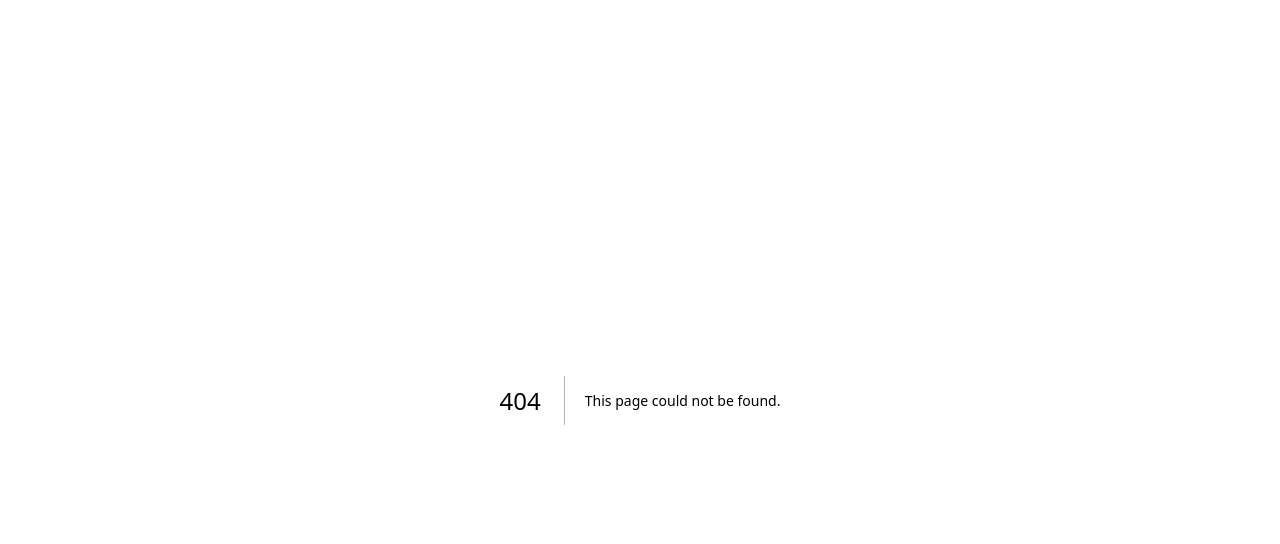
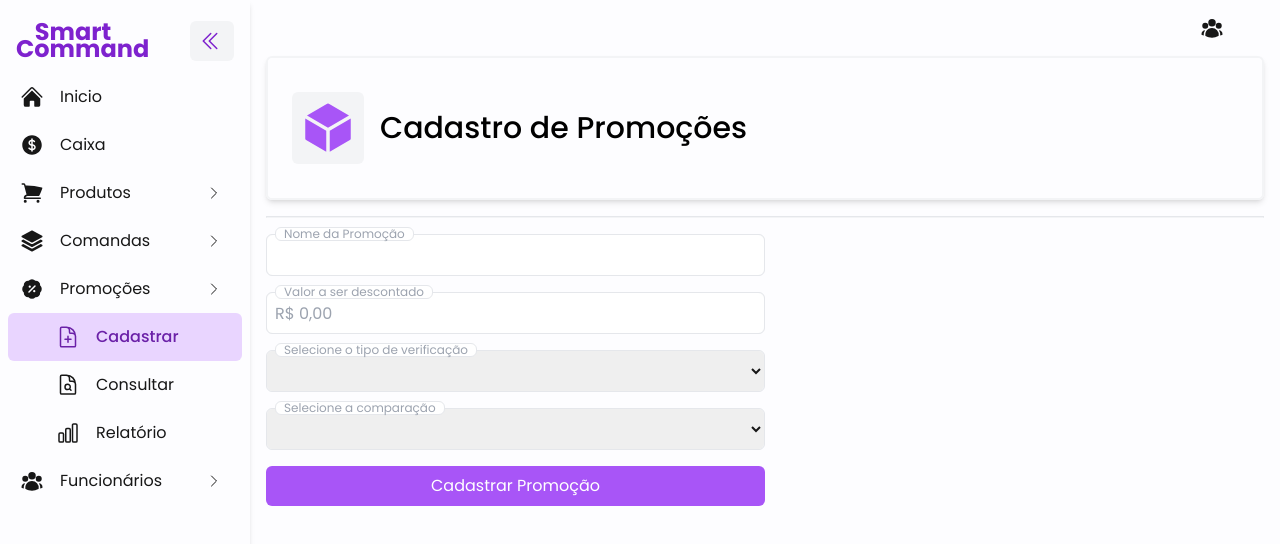
Before and after one commit to klenivingeri/smart-command, a Next.js app: page /promocao/cadastrar in a window 1280 px wide. Before the commit this address had no page. Shown: the top 544 px of the page. Built offline with nearby package versions, Linux system fonts and the light colour scheme.

Commit message:
chore: criando pagina de cadastrar promoções

```diff
--- /dev/null
+++ b/src/app/promocao/cadastrar/page.js
@@ -0,0 +1,56 @@
+"use client";
+import { Cadastrar } from "@/components/Pages/Promocao/Cadastrar";
+import { TemplateWithMenu } from "@/components/Templates/TemplateWithMenu";
+import { useEffect, useState } from "react";
+import { IconCube } from "@/icons/Cube";
+import { TitleWithIcon } from "@/components/Molecules/TitleWithIcon";
+import { LoadingSpinner } from "@/components/Atoms/LoadingSpinner";
+import { getApiPromotions } from "@/getApi/promotions";
+
+export default function ProdutoCadastrar() {
+  const [promotionID, setPromotionID] = useState(null);
+  const [promotion, setPromotion] = useState(null);
+  const [isLoading, setIsLoading] = useState(true);
+
+  useEffect(() => {
+    if (typeof window !== "undefined") {
+      const searchParams = new URLSearchParams(window.location.search);
+      const id = searchParams.get("id");
+      setPromotionID(id);
+    }
+  }, []);
+
+  useEffect(() => {
+    const get = async () => {
+      if (promotionID?.length) {
+      const [dataPromotion] = await getApiPromotions(`id=${promotionID}`)
+      setPromotion(dataPromotion);
+    }
+      setIsLoading(false);
+
+    };
+    get();
+    setIsLoading(false);
+  }, [promotionID]);
+
+  return (
+    <div className="h-full">
+      <TemplateWithMenu path="cadastrar-promocao">
+        <div className="border-gray-100 rounded-md shadow-md h-36 border-2 pl-6 flex ">
+          <TitleWithIcon size="text-3xl" title="Cadastro de Promoções">
+            <IconCube size="w-14 h-14" />
+          </TitleWithIcon>
+        </div>
+        {!isLoading ? (
+          !promotion?.error  ? (
+            <Cadastrar promotion={promotion?.records} />
+          ) : (
+            <div>Ocorreu algum erro ao carregar a pagina</div>
+          )
+        ) : (
+          <div className="mt-20"><LoadingSpinner /></div>
+        )}
+      </TemplateWithMenu>
+    </div>
+  );
+}
--- /dev/null
+++ b/src/app/promocao/consultar/page.js
@@ -0,0 +1,21 @@
+"use client";
+
+import { TitleWithIcon } from "@/components/Molecules/TitleWithIcon";
+import { Consultar } from "@/components/Pages/Produto/Consultar";
+import { TemplateWithMenu } from "@/components/Templates/TemplateWithMenu";
+import { IconSearchCircle } from "@/icons/Search";
+
+export default function ProdutoConsultar() {
+  return (
+    <div className="h-full">
+      <TemplateWithMenu path="consultar-produtos">
+        <div className="border-gray-100 rounded-md shadow-md h-36 border-2 pl-6 flex ">
+          <TitleWithIcon size="text-3xl" title="Consultar de Produtos">
+            <IconSearchCircle size="w-14 h-14" />
+          </TitleWithIcon>
+        </div>
+        <Consultar path="consultar-produtos" title="Consultar de Produtos" />
+      </TemplateWithMenu>
+    </div>
+  );
+}
--- /dev/null
+++ b/src/app/promocao/relatorio/page.js
@@ -0,0 +1,9 @@
+import { Relatorios } from "@/components/Pages/Produto/Relatorios";
+
+export default function ProdutoRelatorio() {
+    return (
+      <div className="h-full">
+        <Relatorios path="relatorio-produtos" />
+      </div>
+    );
+}
--- /dev/null
+++ b/src/components/Pages/Promocao/Cadastrar/index.js
@@ -0,0 +1,77 @@
+"use client";
+
+import {
+  Input,
+  InputNumeral,
+  Select,
+  Textarea,
+} from "@/components/Atoms/Input";
+
+import { useEffect, useState } from "react";
+import { ButtonBox } from "@/components/Atoms/Button";
+import { formatCurrency, parseCurrency } from "@/utils/currency";
+import { postAndPutApiProduct } from "@/getApi/products";
+
+export const Cadastrar = ({ promotion = [], }) => {
+  console.log(promotion)
+  const [name, setName] = useState(promotion[0]?.name || "");
+  const [price, setPrice] = useState(formatCurrency(promotion[0]?.price) || "");
+  const [single, setSingle] = useState(promotion[0]?.type || {});
+  const [comparison, setComparison] = useState(promotion[0]?.promotion || {});
+
+  const handleSaveProduct = () => {
+    postAndPutApiProduct(promotion[0]?._id, {
+      name,
+      code,
+      type,
+      price: parseCurrency(price),
+      description,
+      promotion,
+      title: `${code} - ${name}`,
+      active: true,
+    });
+  };
+
+  useEffect(() => {
+    if (promotion && promotion.length > 0) {
+      setName(promotion[0]?.name);
+      setPrice(formatCurrency(promotion[0]?.price));
+      setSingle(promotion[0]?.single);
+      setComparison(promotion[0]?.comparison);
+
+    }
+  }, [promotion[0]]);
+
+  return (
+    <div>
+      <span className="flex border-[1px] my-4 border-b-gray-100" />
+      <div className="flex flex-col gap-4 w-[50%]">
+        <Input title="Nome da Promoção" setValue={setName} value={name} />
+        <div className="flex items-center gap-4">
+          <InputNumeral title="Valor a ser descontado" setValue={setPrice} value={price} />
+        </div>
+
+        <div className="flex items-center gap-4">
+          <Select
+            title="Selecione o tipo de verificação"
+            selectOptions={[{id: 'unico', name: 'Único'}, {id: 'variado', name: 'Variado' }]}
+            value={single}
+            setValue={setSingle}
+          />
+        </div>
+        <Select
+          title="Selecione a comparação"
+          selectOptions={[{id: 'name', name: 'Nome do Produto'}, {id: 'type', name: 'Tipo do Produto' }]}
+          value={comparison}
+          setValue={setComparison}
+        />
+
+        <a onClick={handleSaveProduct}>
+          <ButtonBox style="bg-purple-500 hover:bg-purple-400 text-white text-1lx">
+            Cadastrar Promoção
+          </ButtonBox>
+        </a>
+      </div>
+    </div>
+  );
+};
```
Also changed, not shown: src/components/Pages/Promocao/Consultar/index.js (added).
